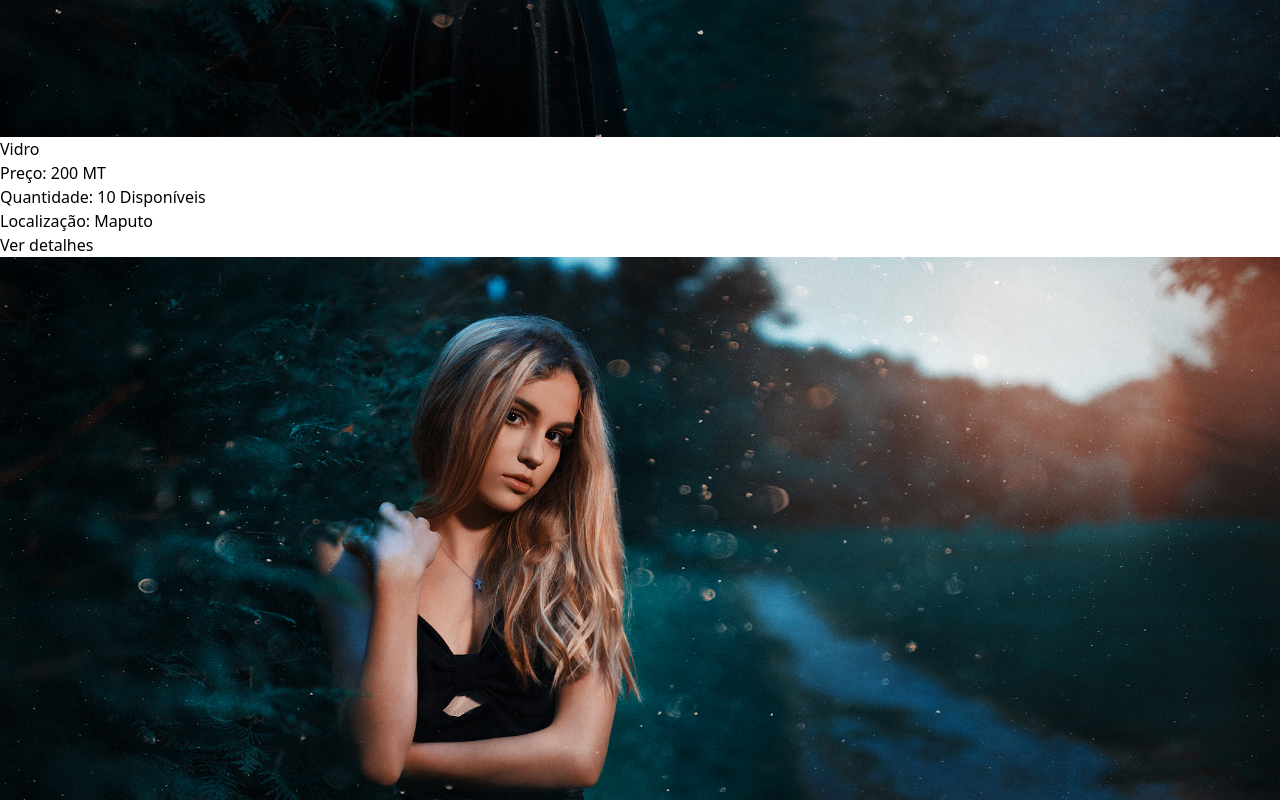
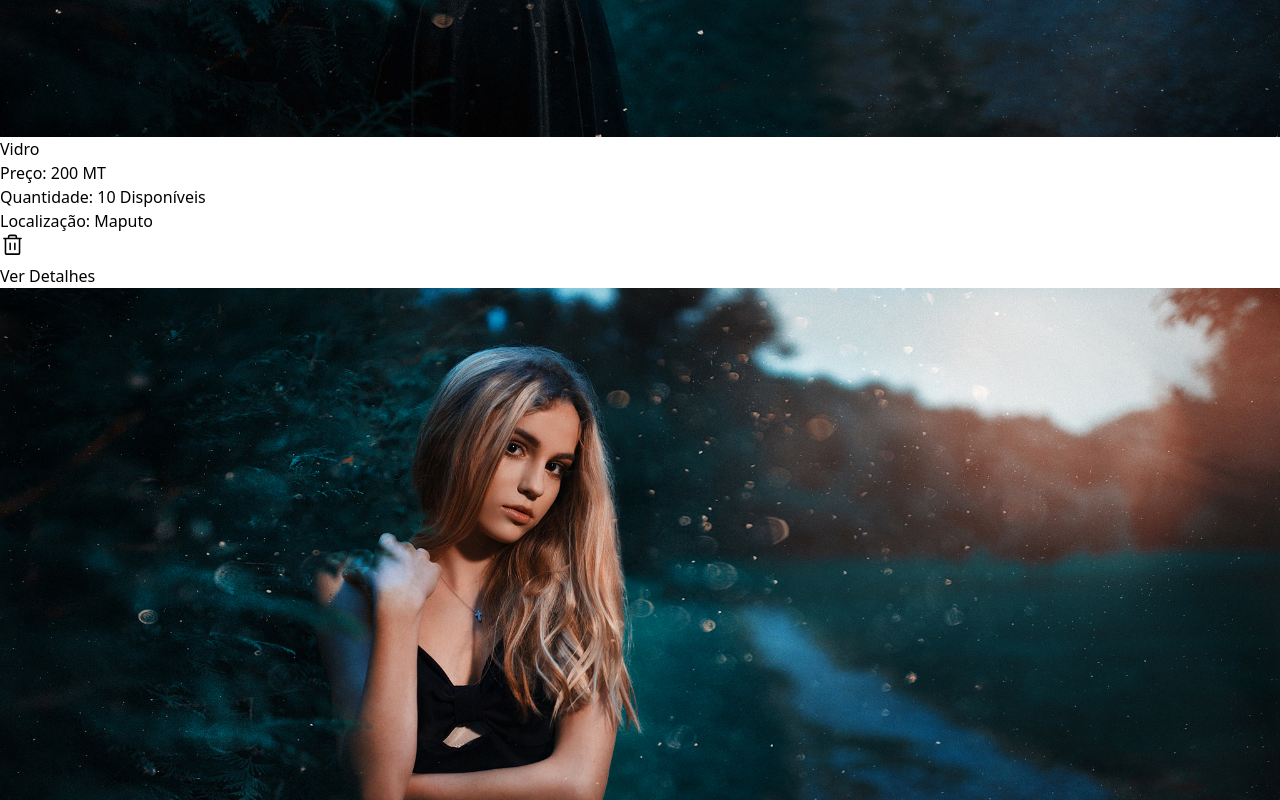
Before and after one commit to DomingosChiconela/Bacissa-FrontEnd, a React (Vite) app: page /residuos in a window 1280 px wide. Shown: the part 800-1600 px from the top of the page. Built offline with nearby package versions, Linux system fonts and the light colour scheme; sample sign-in values are in the browser's storage.

Commit message:
feat:handleRemove

```diff
--- a/src/components/card/card.jsx
+++ b/src/components/card/card.jsx
@@ -1,8 +1,9 @@
-import  { useState } from 'react';
+import { useState } from 'react';
 import CardFt from '../Media/foto.jpeg';
 import { NumberFormatBase } from 'react-number-format';
 import { motion, AnimatePresence } from 'framer-motion';
 import { Link } from 'react-router-dom';
+import { Trash, TrashSimple } from '@phosphor-icons/react';
 
 export const Cards = () => {
   const [cards, setCards] = useState([
@@ -82,13 +83,13 @@ export const Cards = () => {
       reader.readAsDataURL(file);
     }
   };
+
   const handlePriceChange = (values) => {
     setForm({
       ...form,
       price: values.value,
     });
   };
-
 
   const handleSubmit = (e) => {
     e.preventDefault();
@@ -103,6 +104,13 @@ export const Cards = () => {
     setIsFormOpen(false);
     setShowSuccess(true);
     setTimeout(() => setShowSuccess(false), 3000);
+  };
+
+  const handleRemove = (id, e) => {
+    e.stopPropagation(); // Prevent the event from propagating to the parent Link
+    if (window.confirm('Tem certeza de que deseja excluir este item?')) {
+      setCards(cards.filter(card => card.id !== id));
+    }
   };
 
   return (
@@ -128,7 +136,7 @@ export const Cards = () => {
             animate={{ x: 0, opacity: 1 }}
             exit={{ x: '50%', opacity: 0 }}
             transition={{ duration: 0.5 }}
-            className="fixed right-2  mt-3 text-base w-36 h-12 md:h-auto md:w-auto md:py-2 md:p-2 text-center  md:text-lg bg-green-500 text-white py-0 px-1 rounded-lg shadow-lg z-50"
+            className="fixed right-2 mt-3 text-base w-36 h-12 md:h-auto md:w-auto md:py-2 md:p-2 text-center md:text-lg bg-green-500 text-white py-0 px-1 rounded-lg shadow-lg z-50"
           >
             adicionado com sucesso!
           </motion.div>
@@ -170,7 +178,6 @@ export const Cards = () => {
                   required
                 />
               </div>
-
               <div className="mb-4">
                 <label className="block text-gray-700">Quantidade</label>
                 <input
@@ -226,22 +233,33 @@ export const Cards = () => {
           </div>
         </div>
       )}
+
       {cards.map((card) => (
         <div key={card.id} className="w-full sm:w-1/2 md:w-1/3 lg:w-1/4 p-4">
-          <Link to={`/residuos/${card.id}`}>
           <div className="bg-white rounded-lg shadow-xl overflow-hidden">
             <img src={card.image || CardFt} alt="Product" className="w-full h-48 object-cover" />
-              <div className="p-4">
+            <div className="p-4 flex flex-col h-full">
+              <div className="flex justify-between items-start">
+                <div>
                   <h1 className="text-xl font-semibold mb-2">{card.category}</h1>
                   <p className="text-gray-700 mb-1">Preço: {card.price} MT</p>
                   <p className="text-gray-700 mb-1">Quantidade: {card.quantity} {parseInt(card.quantity) > 1 ? 'Disponíveis' : 'Disponível'}</p>
                   <p className="text-gray-700 mb-4">Localização: {card.location}</p>
-                <button className="w-full bg-blue-500 text-white py-2 px-4 rounded-lg hover:bg-blue-600 transition-colors duration-300">
-                  Ver detalhes
+                </div>
+                <button
+                  onClick={(e) => handleRemove(card.id, e)}
+                  className="bg-red-500 text-white py-1 px-2 rounded-lg hover:bg-red-800 hover:shadow-lg transition-all duration-300"
+                >
+                 <Trash size={25}/>
                 </button>
               </div>
+              <Link to={`/residuos/${card.id}`} className="mt-auto">
+                <div className="bg-blue-500 text-white py-2 px-4 text-center rounded-lg hover:bg-blue-600 transition-colors duration-300">
+                  Ver Detalhes
                 </div>
               </Link>
+            </div>
+          </div>
         </div>
       ))}
     </motion.div>
```
Lines whose indentation alone changed are shown as unchanged.
